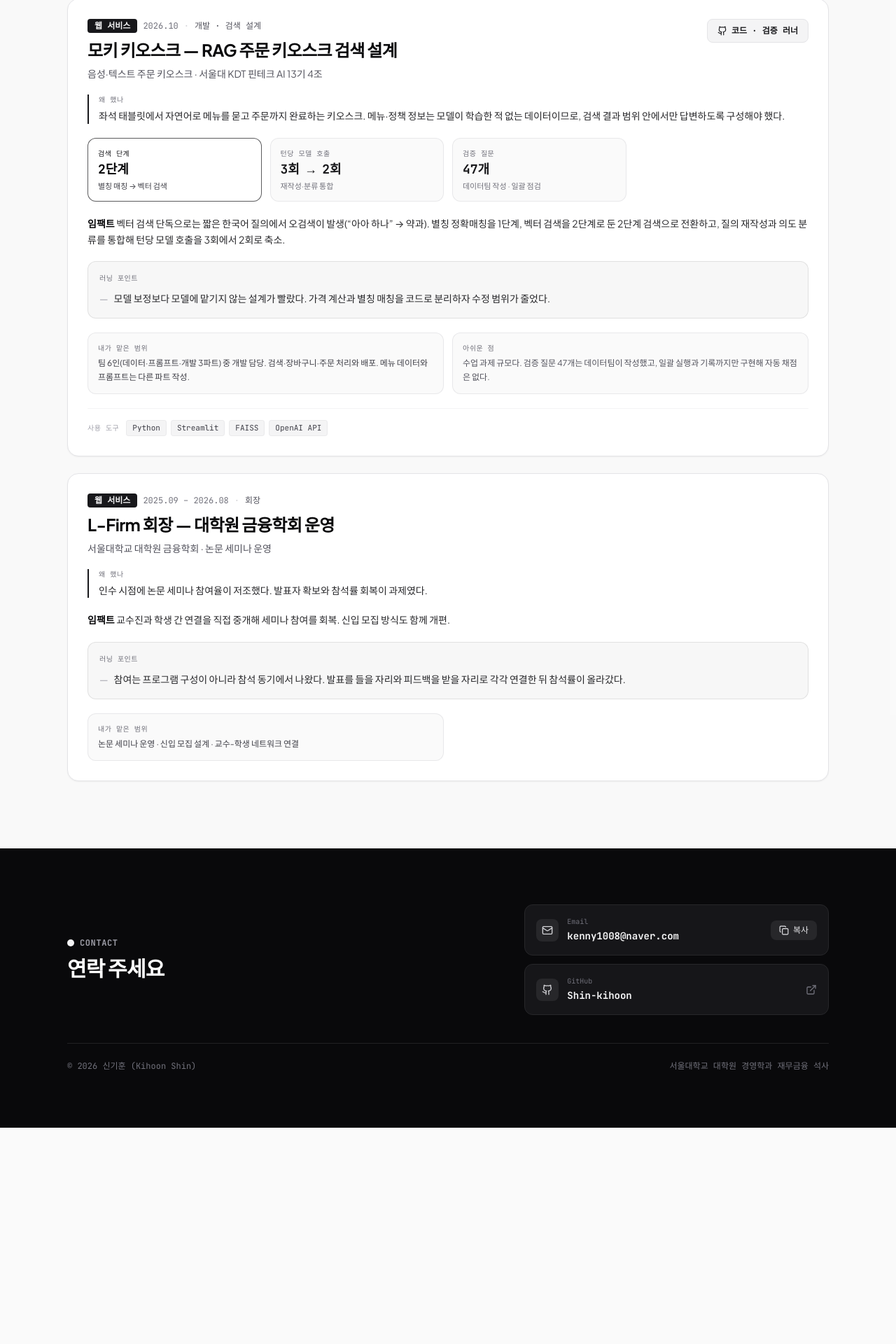
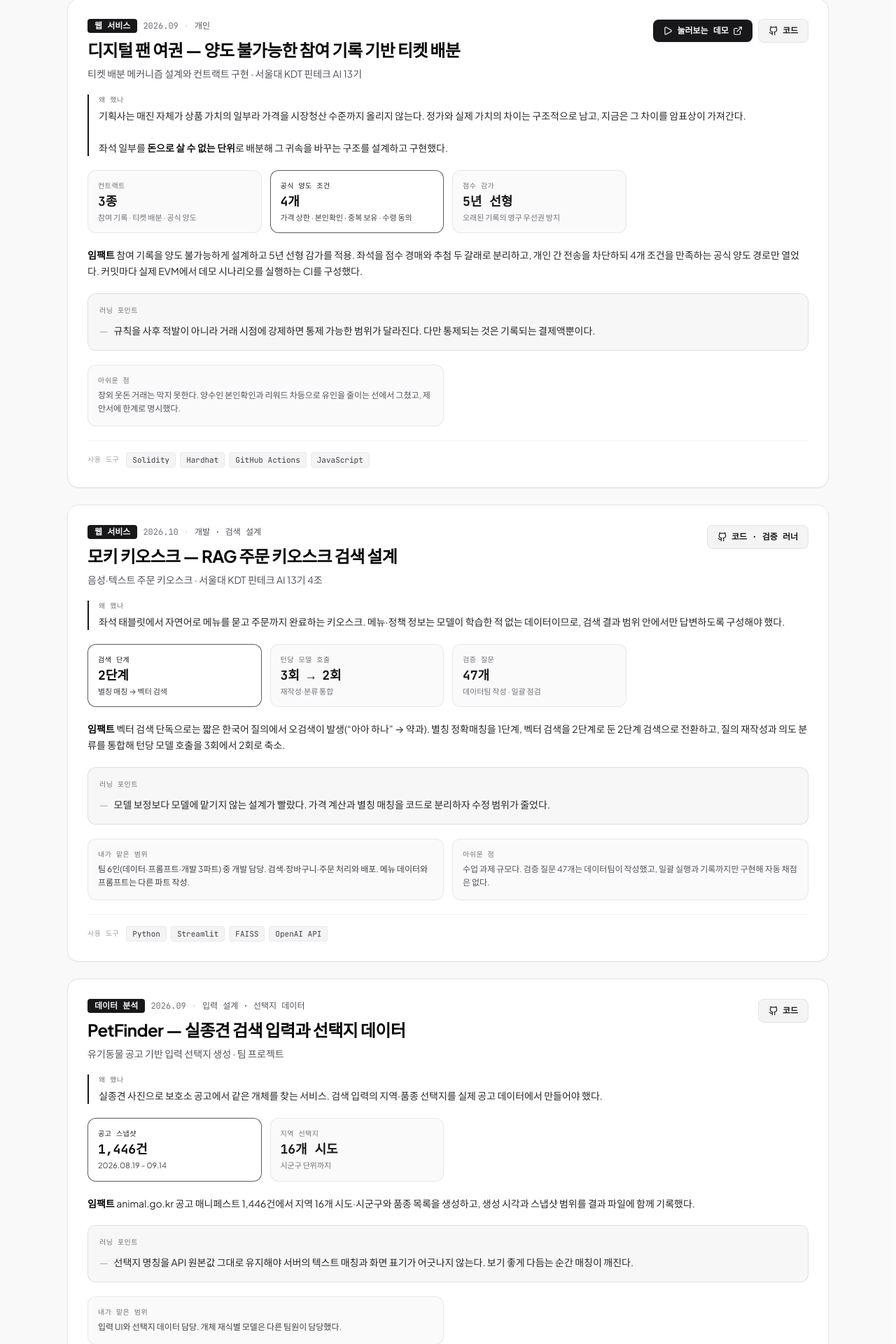
Before and after one commit to Shin-kihoon/portfolio0826, a React (Vite) app: page / in a window 1280 px wide. Shown: the part 8631-10551 px from the top of the page at 70% size. Before the commit the page ends 10242 px from the top, so only its background shows below. Built offline with nearby package versions, Linux system fonts and the light colour scheme; a web font is replaced by a local one.

Commit message:
디지털 팬 여권과 PetFinder 추가
팬 여권은 KDT 과제로 혼자 만든 것이고 컨트랙트 3종과 데모 CI까지 있다.
PetFinder는 입력 설계와 선택지 데이터만 맡았으므로 그 범위로 적었다.

```diff
--- a/src/data/portfolioData.ts
+++ b/src/data/portfolioData.ts
@@ -206,6 +206,33 @@ export const PROJECTS_DATA: ProjectData[] = [
     links: [],
   },
   {
+    id: 'fan-passport',
+    kind: 'service',
+    title: '디지털 팬 여권 — 양도 불가능한 참여 기록 기반 티켓 배분',
+    subtitle: '티켓 배분 메커니즘 설계와 컨트랙트 구현 · 서울대 KDT 핀테크 AI 13기',
+    period: '2026.09',
+    role: '개인',
+    question:
+      '기획사는 매진 자체가 상품 가치의 일부라 가격을 시장청산 수준까지 올리지 않는다. 정가와 실제 가치의 차이는 구조적으로 남고, 지금은 그 차이를 암표상이 가져간다.\n\n좌석 일부를 **돈으로 살 수 없는 단위**로 배분해 그 귀속을 바꾸는 구조를 설계하고 구현했다.',
+    impact:
+      '참여 기록을 양도 불가능하게 설계하고 5년 선형 감가를 적용. 좌석을 점수 경매와 추첨 두 갈래로 분리하고, 개인 간 전송을 차단하되 4개 조건을 만족하는 공식 양도 경로만 열었다. 커밋마다 실제 EVM에서 데모 시나리오를 실행하는 CI를 구성했다.',
+    learnings: [
+      '규칙을 사후 적발이 아니라 거래 시점에 강제하면 통제 가능한 범위가 달라진다. 다만 통제되는 것은 기록되는 결제액뿐이다.',
+    ],
+    stack: ['Solidity', 'Hardhat', 'GitHub Actions', 'JavaScript'],
+    metrics: [
+      { label: '컨트랙트', value: '3종', note: '참여 기록 · 티켓 배분 · 공식 양도' },
+      { label: '공식 양도 조건', value: '4개', note: '가격 상한 · 본인확인 · 중복 보유 · 수령 동의', highlight: true },
+      { label: '점수 감가', value: '5년 선형', note: '오래된 기록의 영구 우선권 방지' },
+    ],
+    limitation:
+      '장외 웃돈 거래는 막지 못한다. 양수인 본인확인과 리워드 차등으로 유인을 줄이는 선에서 그쳤고, 제안서에 한계로 명시했다.',
+    links: [
+      { label: '눌러보는 데모', url: 'https://snu-project.github.io/fan-passport/', kind: 'demo' },
+      { label: '코드', url: 'https://github.com/Shin-kihoon/fan-passport', kind: 'repo' },
+    ],
+  },
+  {
     id: 'moki-kiosk',
     kind: 'service',
     title: '모키 키오스크 — RAG 주문 키오스크 검색 설계',
@@ -231,6 +258,31 @@ export const PROJECTS_DATA: ProjectData[] = [
       '수업 과제 규모다. 검증 질문 47개는 데이터팀이 작성했고, 일괄 실행과 기록까지만 구현해 자동 채점은 없다.',
     links: [
       { label: '코드 · 검증 러너', url: 'https://github.com/Shin-kihoon/moki-kiosk', kind: 'repo' },
+    ],
+  },
+  {
+    id: 'petfinder',
+    kind: 'analysis',
+    title: 'PetFinder — 실종견 검색 입력과 선택지 데이터',
+    subtitle: '유기동물 공고 기반 입력 선택지 생성 · 팀 프로젝트',
+    period: '2026.09',
+    role: '입력 설계 · 선택지 데이터',
+    question:
+      '실종견 사진으로 보호소 공고에서 같은 개체를 찾는 서비스. 검색 입력의 지역·품종 선택지를 실제 공고 데이터에서 만들어야 했다.',
+    impact:
+      'animal.go.kr 공고 매니페스트 1,446건에서 지역 16개 시도·시군구와 품종 목록을 생성하고, 생성 시각과 스냅샷 범위를 결과 파일에 함께 기록했다.',
+    learnings: [
+      '선택지 명칭을 API 원본값 그대로 유지해야 서버의 텍스트 매칭과 화면 표기가 어긋나지 않는다. 보기 좋게 다듬는 순간 매칭이 깨진다.',
+    ],
+    stack: ['Python', 'JavaScript'],
+    metrics: [
+      { label: '공고 스냅샷', value: '1,446건', note: '2026.08.19 – 09.14', highlight: true },
+      { label: '지역 선택지', value: '16개 시도', note: '시군구 단위까지' },
+    ],
+    contribution: '입력 UI와 선택지 데이터 담당. 개체 재식별 모델은 다른 팀원이 담당했다.',
+    limitation: '',
+    links: [
+      { label: '코드', url: 'https://github.com/koosamuel/petfinder', kind: 'repo' },
     ],
   },
   {
```
